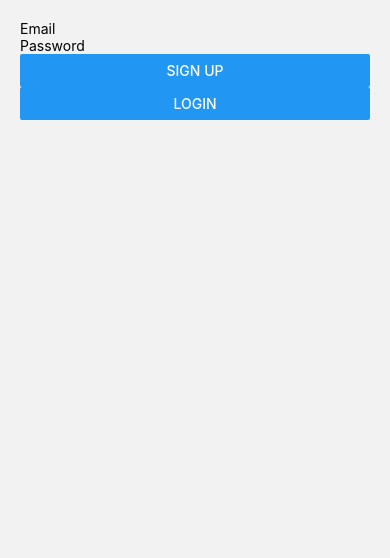
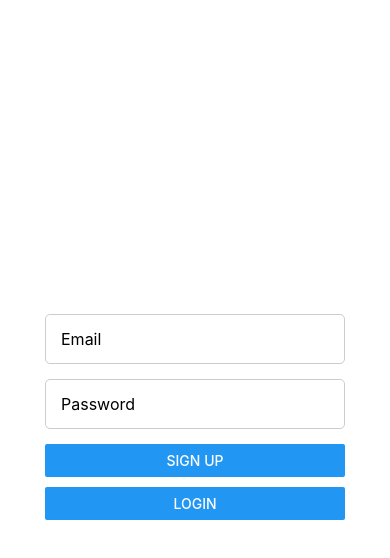
Before and after one commit to csmith623/ExpenseTracker, a React Native app: screen /Auth in a window 390 px wide. Shown: the top 558 px of the page. Built offline with nearby package versions, Linux system fonts and the light colour scheme; no server answers.

Commit message:
Center authentication form on AuthScreen for better UX

```diff
--- a/src/screens/AuthScreen.js
+++ b/src/screens/AuthScreen.js
@@ -1,5 +1,5 @@
 import React, { useState } from 'react';
-import { View, TextInput, Button, Text } from 'react-native';
+import { View, TextInput, Button, Text, StyleSheet } from 'react-native';
 import { auth } from '../firebase';
 import { signInWithEmailAndPassword, createUserWithEmailAndPassword } from "firebase/auth";
 
@@ -12,19 +12,68 @@ export default function AuthScreen({ navigation }) {
     try {
       const action = isSignUp ? createUserWithEmailAndPassword : signInWithEmailAndPassword;
       await action(auth, email, password);
-      navigation.navigate('Home');
+      navigation.replace('Home');
     } catch (err) {
       setError(err.message);
     }
   };
 
   return (
-    <View style={{ padding: 20 }}>
-      <TextInput placeholder="Email" onChangeText={setEmail} />
-      <TextInput placeholder="Password" secureTextEntry onChangeText={setPassword} />
-      <Button title="Sign Up" onPress={() => handleAuth(true)} />
-      <Button title="Login" onPress={() => handleAuth(false)} />
-      {error && <Text style={{ color: 'red' }}>{error}</Text>}
+    <View style={styles.container}>
+      <TextInput
+        placeholder="Email"
+        value={email}
+        onChangeText={setEmail}
+        style={styles.input}
+        keyboardType="email-address"
+        autoCapitalize="none"
+      />
+      <TextInput
+        placeholder="Password"
+        value={password}
+        onChangeText={setPassword}
+        secureTextEntry
+        style={styles.input}
+      />
+      <View style={styles.buttonContainer}>
+        <Button title="Sign Up" onPress={() => handleAuth(true)} />
+      </View>
+      <View style={styles.buttonContainer}>
+        <Button title="Login" onPress={() => handleAuth(false)} />
+      </View>
+      {error ? <Text style={styles.errorText}>{error}</Text> : null}
     </View>
   );
 }
+
+const styles = StyleSheet.create({
+  container: {
+    flex: 1,                    // Take full height
+    justifyContent: 'center',   // Center vertically
+    alignItems: 'center',       // Center horizontally
+    paddingHorizontal: 20,
+    backgroundColor: '#fff',
+  },
+  input: {
+    width: '100%',
+    maxWidth: 300,
+    height: 50,
+    borderColor: '#ccc',
+    borderWidth: 1,
+    borderRadius: 5,
+    paddingHorizontal: 15,
+    marginBottom: 15,
+    fontSize: 16,
+    backgroundColor: '#fff',
+  },
+  buttonContainer: {
+    width: '100%',
+    maxWidth: 300,
+    marginBottom: 10,
+  },
+  errorText: {
+    color: 'red',
+    marginTop: 10,
+    textAlign: 'center',
+  },
+});
```
